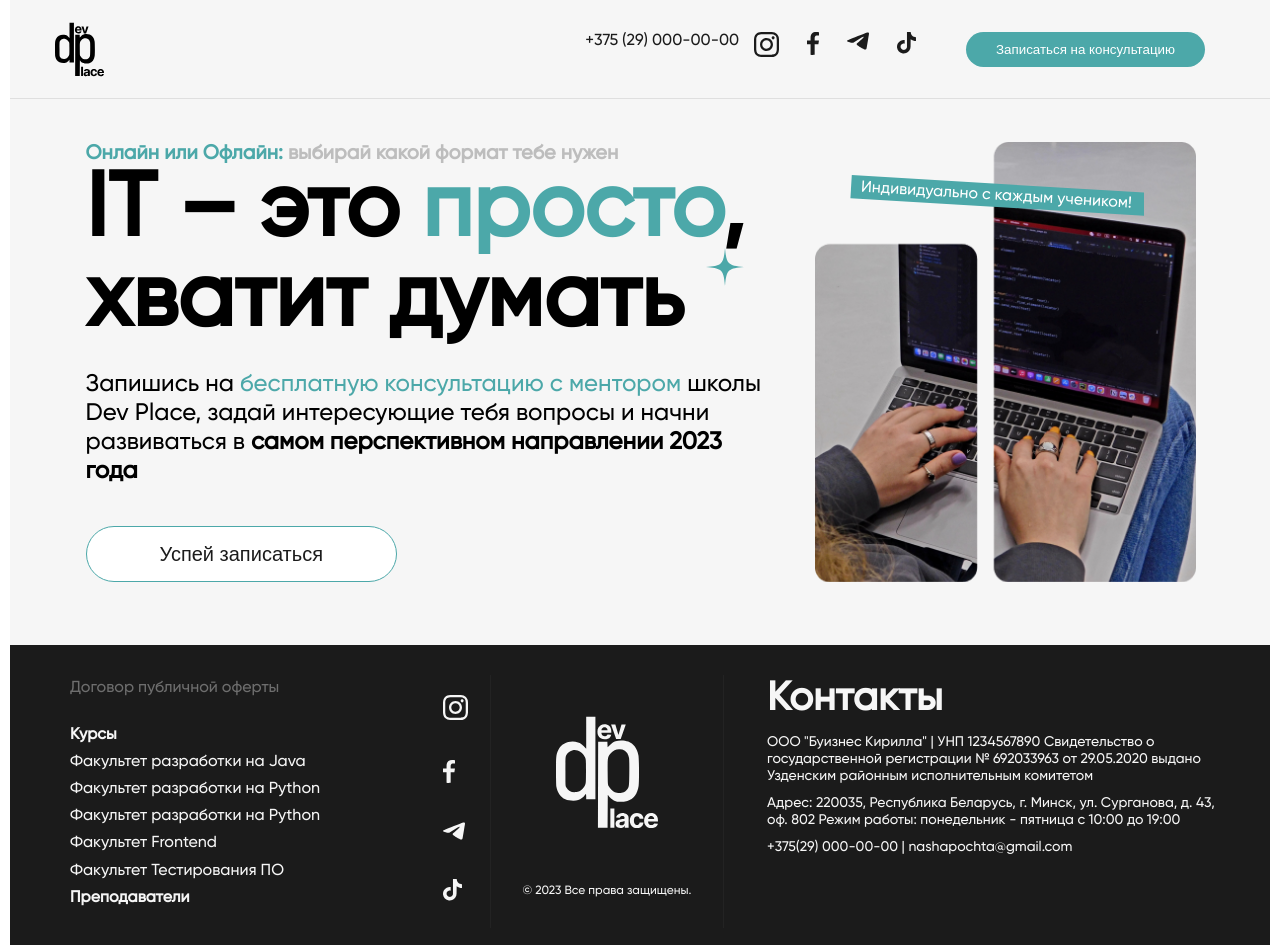
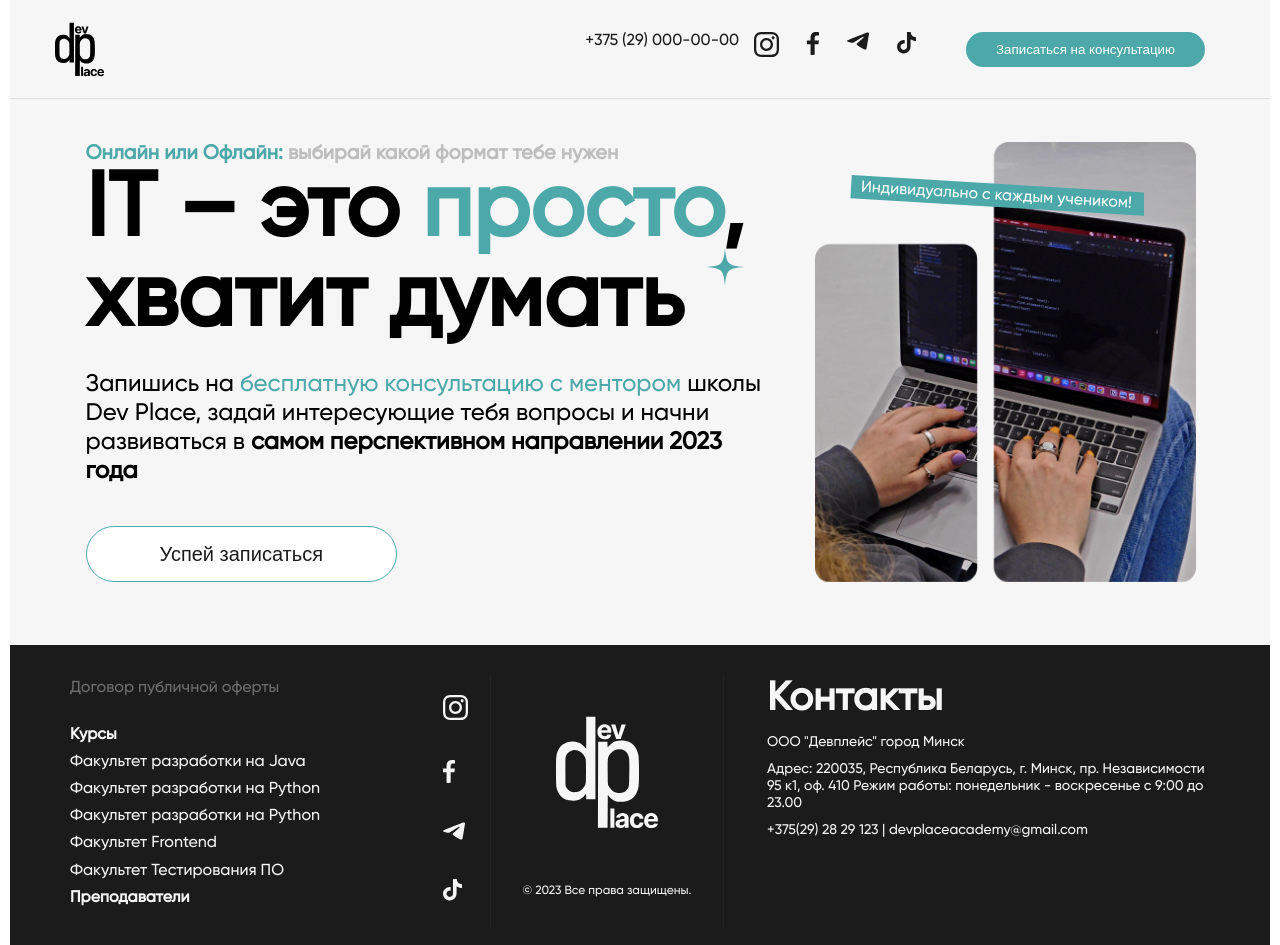
Before and after one commit to kirill1881/Zhilploshad, a React (Create React App) app: page / in a window 1280 px wide. Built offline with nearby package versions, Linux system fonts and the light colour scheme.

Commit message:
new functional

```diff
--- a/src/components/Footer/Footer.js
+++ b/src/components/Footer/Footer.js
@@ -42,7 +42,7 @@ export const Footer = () => {
         </li>
       </ul>
       <div className={styles.socialLink}>
-        <a href="/">
+        <a href="/https://www.instagram.com/dev_place_/">
           <Instagram />
         </a>
         <a href="/">
@@ -62,17 +62,17 @@ export const Footer = () => {
       <div className={styles.contactBlock}>
         <h2 className={styles.contact}>Контакты</h2>
         <p>
-          ООО "Буизнес Кирилла" | УНП 1234567890 Свидетельство о государственной
-          регистрации № 692033963 от 29.05.2020 выдано Узденским районным
-          исполнительным комитетом
+          ООО "Девплейс" город Минск
+        </p>
+        {/*ООО "Буизнес Кирилла" | УНП 1234567890 Свидетельство о государственной
+        регистрации № 692033963 от 29.05.2020 выдано Узденским районным
+        исполнительным комитетом*/}
+        <p className={styles.adress}>
+          Адрес: 220035, Республика Беларусь, г. Минск, пр. Независимости 95 к1,
+          оф. 410 Режим работы: понедельник - воскресенье с 9:00 до 23.00
         </p>
 
-        <p className={styles.adress}>
-          Адрес: 220035, Республика Беларусь, г. Минск, ул. Сурганова, д. 43,
-          оф. 802 Режим работы: понедельник - пятница с 10:00 до 19:00
-        </p>
-
-        <p>+375(29) 000-00-00 | nashapochta@gmail.com</p>
+        <p>+375(29) 28 29 123 | devplaceacademy@gmail.com</p>
       </div>
     </footer>
   );
```
